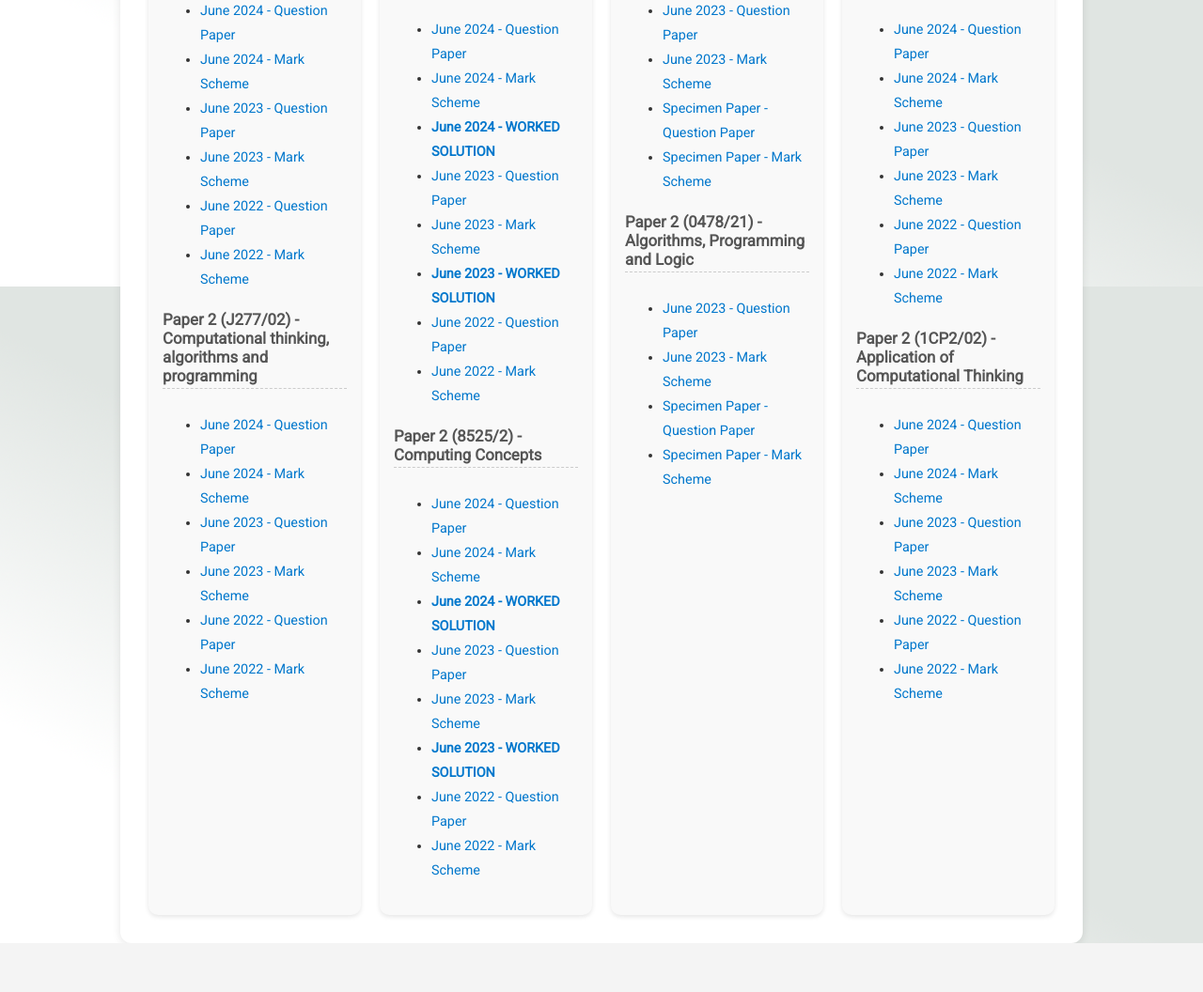
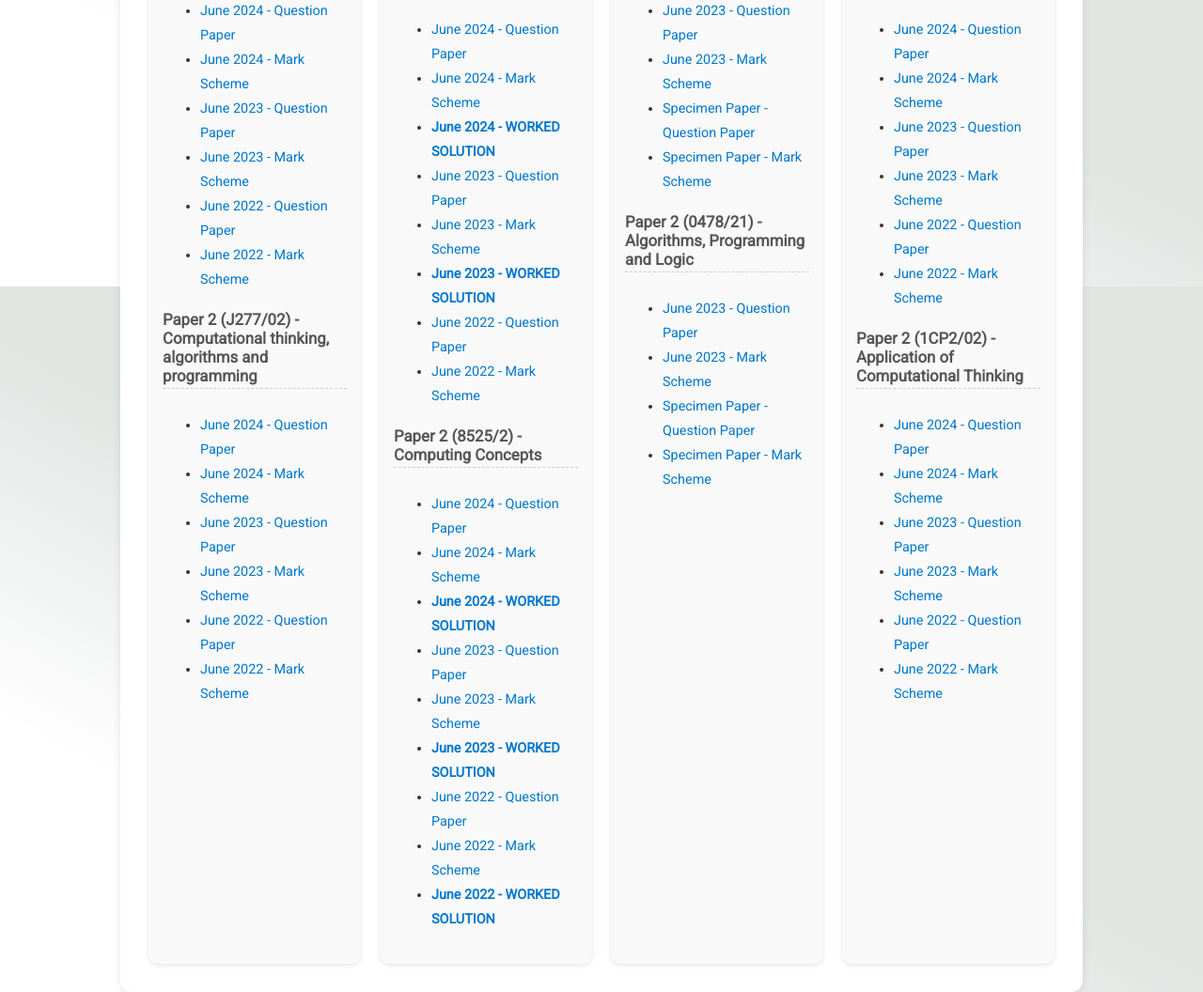
Before and after one commit to mc14211/mycstutor, a plain HTML site: page gcse/index.html in a window 1280 px wide. Shown: the part 495-1551 px from the top of the page at 94% size. Before the commit the page ends 1499 px from the top, so only its background shows below. Drawn offline with Linux system fonts and the light colour scheme.

Commit message:
worked solution 22 p2

```diff
--- a/gcse/index.html
+++ b/gcse/index.html
@@ -95,6 +95,7 @@
           <li><a href="/pdf-viewer.html?pdf=past-papers/gcse-aqa-june23-paper2-WORKED.pdf" target="_blank"><strong>June 2023 - WORKED SOLUTION</strong></a></li>
           <li><a href="https://cdn.sanity.io/files/p28bar15/green/9c915ce11113baa402b7f38a24ed0b28be9bc58e.pdf?_gl=1*1beuqdi*_gcl_au*NDM3MTM0NzkxLjE3NTQ1ODU3ODk." target="_blank">June 2022 - Question Paper</a></li>
           <li><a href="https://cdn.sanity.io/files/p28bar15/green/2b2e57d827d5d3ff15b5e6c31d905f35fb822e53.pdf?_gl=1*1beuqdi*_gcl_au*NDM3MTM0NzkxLjE3NTQ1ODU3ODk." target="_blank">June 2022 - Mark Scheme</a></li>
+          <li><a href="/pdf-viewer.html?pdf=past-papers/gcse-aqa-june22-paper2-WORKED.pdf" target="_blank"><strong>June 2022 - WORKED SOLUTION</strong></a></li>
           </ul>
         </div>
       </div>
```
Also changed, not shown: 1 other file.
